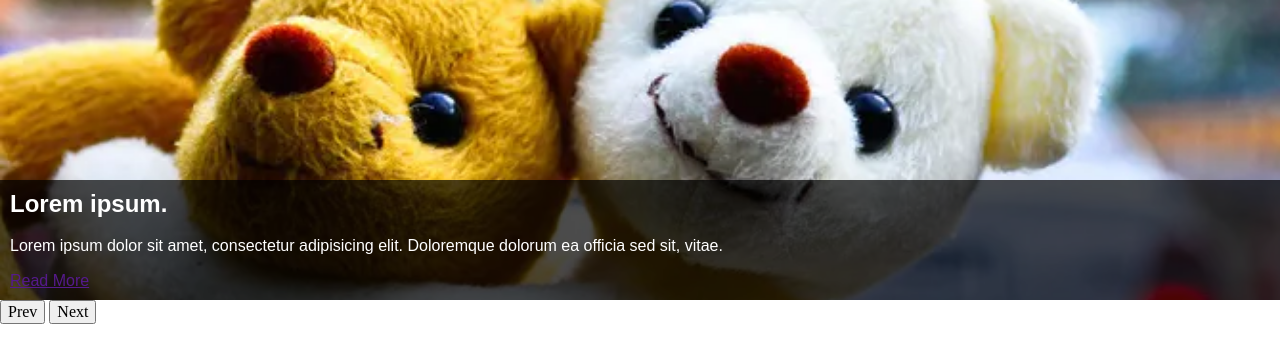
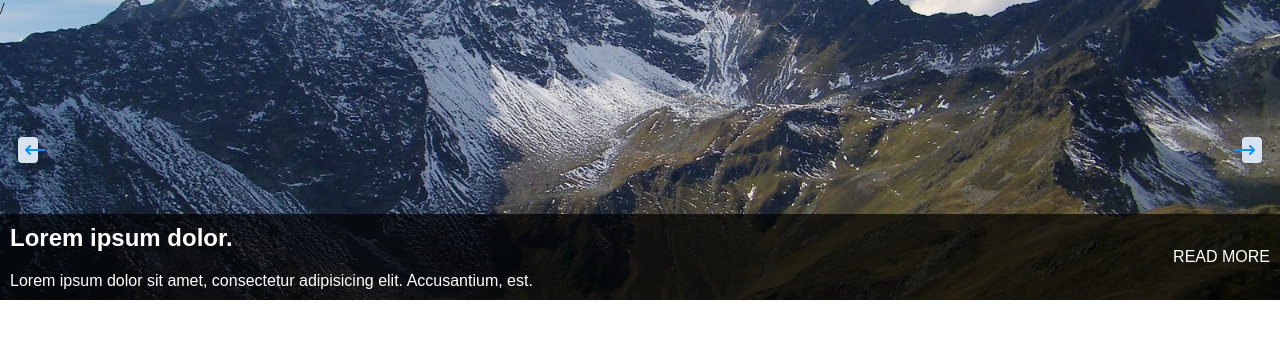
Before and after one commit to VikiZieleniewska/carousel, a plain HTML site: page index.html in a window 1280 px wide. Drawn offline with Linux system fonts and the light colour scheme; a web font is replaced by a local one.

Commit message:
svg icons

```diff
--- a/index.html
+++ b/index.html
@@ -36,7 +36,7 @@
         </div>
         <nav class="carousel__nav nav">
             <button class="nav__btn">Prev</button>
-        <button class="nav__btn nav__btn-next">Next</button></nav>
+        <button class="nav__btn nav__btn--next">Next</button></nav>
     </section>
 </body>
 </html>
--- a/src/styles/Carousel.css
+++ b/src/styles/Carousel.css
@@ -50,6 +50,12 @@ html, body {
 /* .carousel{
     background-color: lightblue;
 } */
+.carousel {
+    position: relative;
+    overflow: hidden;
+    min-height: var(--carousel-height);
+}
+
 
 .carousel .carousel__slides {
     position: relative;
@@ -73,19 +79,19 @@ html, body {
 .slide:first-child {
     background-color: lightcoral;
     left: 0;
-    animation-name: slide-1;
+    /* animation-name: slide-1; */
     background-image: url(../styles/images/góry.JPG);
 }
 .slide:nth-child(2) {
     background-color: antiquewhite;
     left: 100%;
-    animation-name: slide-2;
+    /* animation-name: slide-2; */
     background-image: url(../styles/images/picture2.webp);
 }
 .slide:last-child {
     background-color: blue;
     left: 200%;
-    animation-name: slide-3;
+    /* animation-name: slide-3; */
     background-image: url(../styles/images/szczescie-podroze-przyjazn-wakacje.webp);
 }
 
@@ -95,7 +101,7 @@ html, body {
     position: absolute;
     bottom: 0;
     width: 100%;
-    padding: 0.625rem;
+    padding: 0.625rem 7.8125rem 0.625rem  0.625rem;
     box-sizing: border-box;
     /* font-family: "Roboto", sans-serif; */
     font-family: "Roboto Slab Light", sans-serif;
@@ -104,16 +110,54 @@ html, body {
 .slide .slide__hdl {
     margin-top: 0;
     /* font-weight: 500; */
-    font-family: "Roboto Slab Light", sans-serif;
+    font-family: "Roboto Slab Regular", sans-serif;
 }
 
 .slide .slide__text {
     /* font-weight: 300; */
     font-family: "Roboto Slab Light", sans-serif;
+    margin: 0;
 }
-.slide .slide__link {}
+.slide .slide__link {
+    color: white;
+    text-decoration: none;
+    text-transform: uppercase;
+    font-family: "Roboto Slab Regular", sans-serif;
+    position: absolute;
+    right: 0.625rem;
+    top: 50%;
+    transform: translateY(-50%);
+    transition: color 400ms;
+}
 
-.nav {}
+.slide .slide__link:hover {
+    color: gold;
+}
 
-.nav .nav__btn {}
-.nav .nav__btn.nav__btn--next {}
+
+.nav {
+    position: absolute;
+    top: 50%;
+    transform: translateY(-50%);
+    width: 100%;
+    padding: 1rem;
+    box-sizing: border-box;
+}
+
+.nav .nav__btn {
+    cursor: pointer;
+    width: 2rem;
+    height: 2rem;
+    background-color: transparent;
+    border: 0;
+    overflow: hidden;
+    text-indent: -999px;
+    background-image: url("./images/arrow.svg");
+    transform: rotate(180deg);
+}
+
+.nav .nav__btn.nav__btn--next {
+    position: absolute;
+    right: 1rem;
+    transform: rotate(0deg);
+}
```
Also changed, not shown: src/styles/images/arrow.svg (added).
